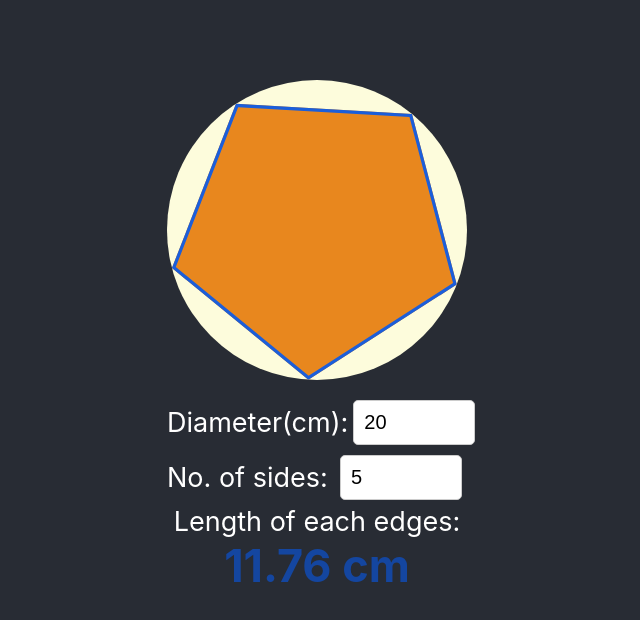
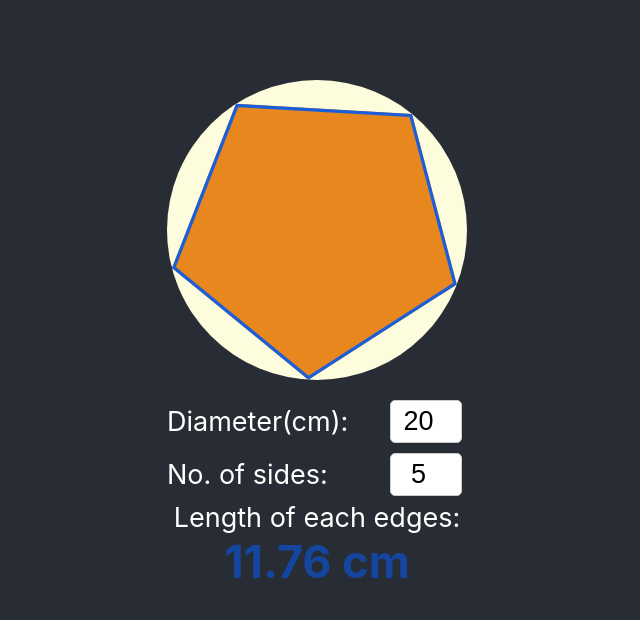
Before and after one commit to richardhsueh/angle-calculator, a React (Create React App) app: page / in a window 1280 px wide. Shown: the top 620 px of the page, without its empty margins (323-963 px from the left). Built offline with nearby package versions, Linux system fonts and the light colour scheme.

Commit message:
set default value

```diff
--- a/src/App.css
+++ b/src/App.css
@@ -21,13 +21,14 @@
 }
 
 input {
-  width: 100px;
-  padding: 10px;
-  font-size: 20px;
+  width: 50px;
+  padding: 5px 10px;
+  font-size: 27px;
   border: 1px solid #ccc;
   border-radius: 5px;
   margin: 5px;
   display: block;
+  text-align: center;
 }
 
 .frame {
```
